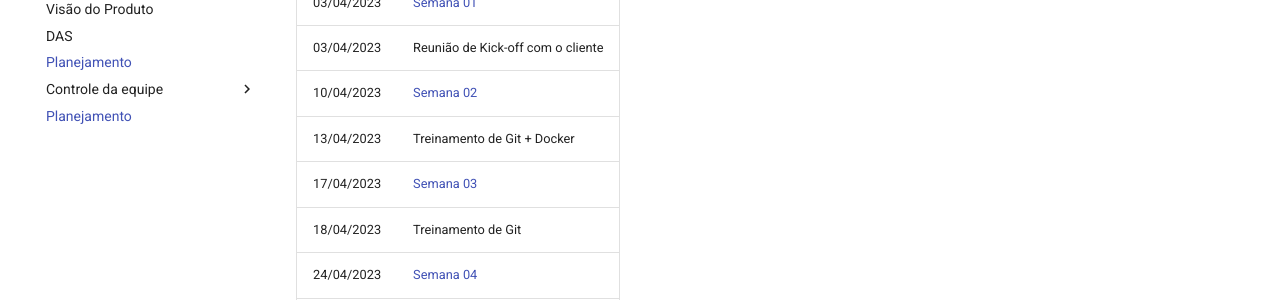
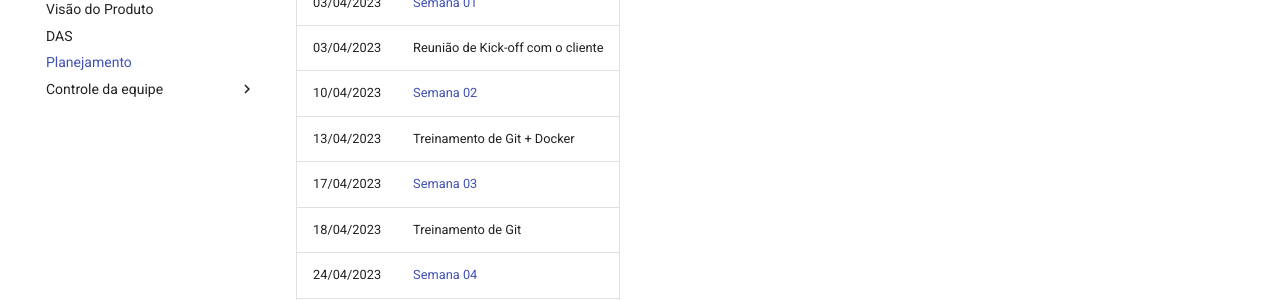
Before and after one commit to fga-eps-mds/2023-1-CAPJu-Doc, an MkDocs documentation site: the page built from docs/planejamento.md, in a window 1280 px wide. Shown: the part 291-591 px from the top of the page. Built offline with MkDocs 1.6.1 and Material for MkDocs 9.7.7, drawn with Linux system fonts in a browser that asks for light colours.

Commit message:
apaga segundo planejamento do mkdocs.yml

```diff
--- a/mkdocs.yml
+++ b/mkdocs.yml
@@ -24,4 +24,3 @@ nav:
         - Plano de gerenciamento de riscos: plano_de_gerenciamento_de_riscos.md
         - Comunicação do time: comunicacao.md
         - Ferramentas utilizadas pela equipe: ferramentas_utilizadas_pela_equipe.md
-    - Planejamento: planejamento.md
```
